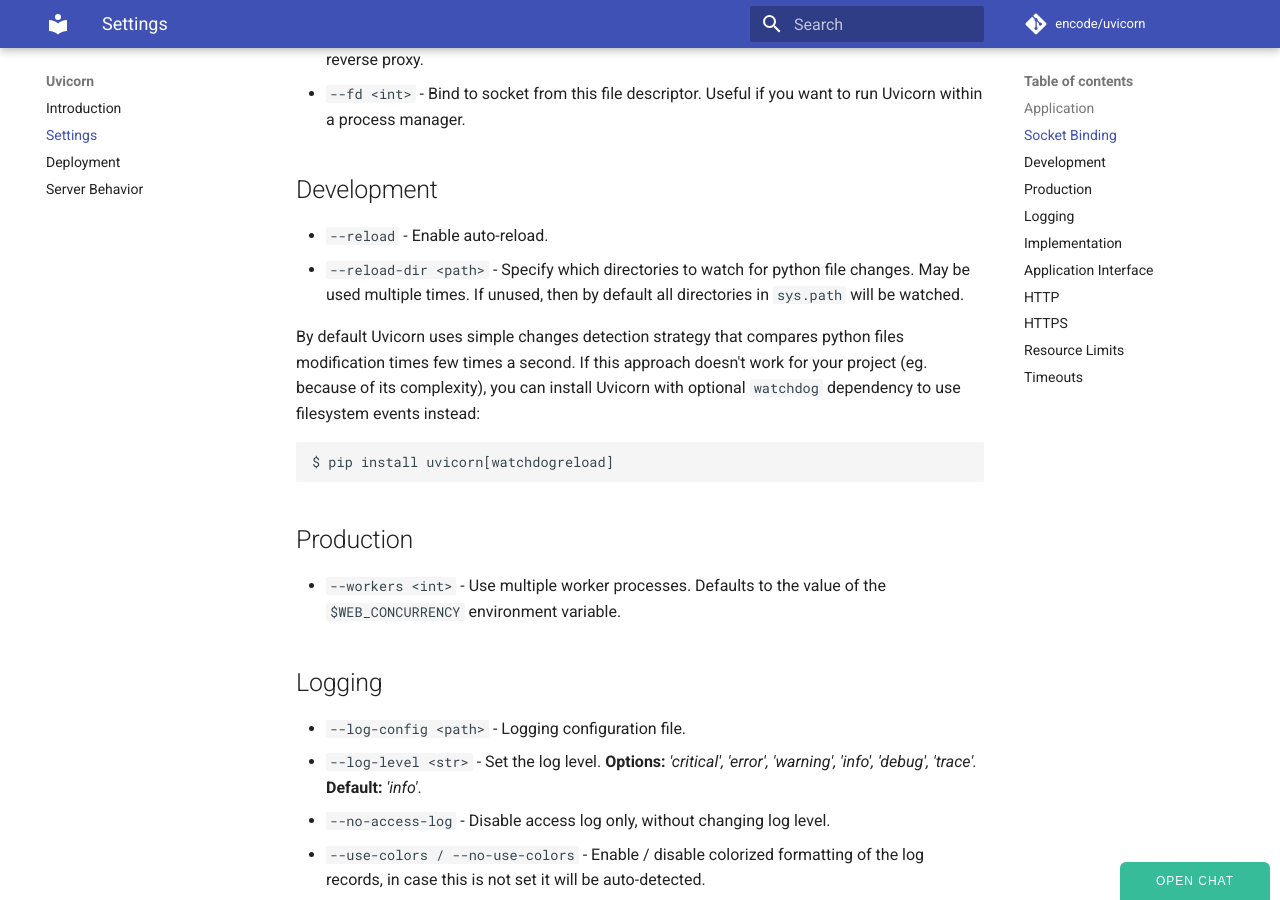
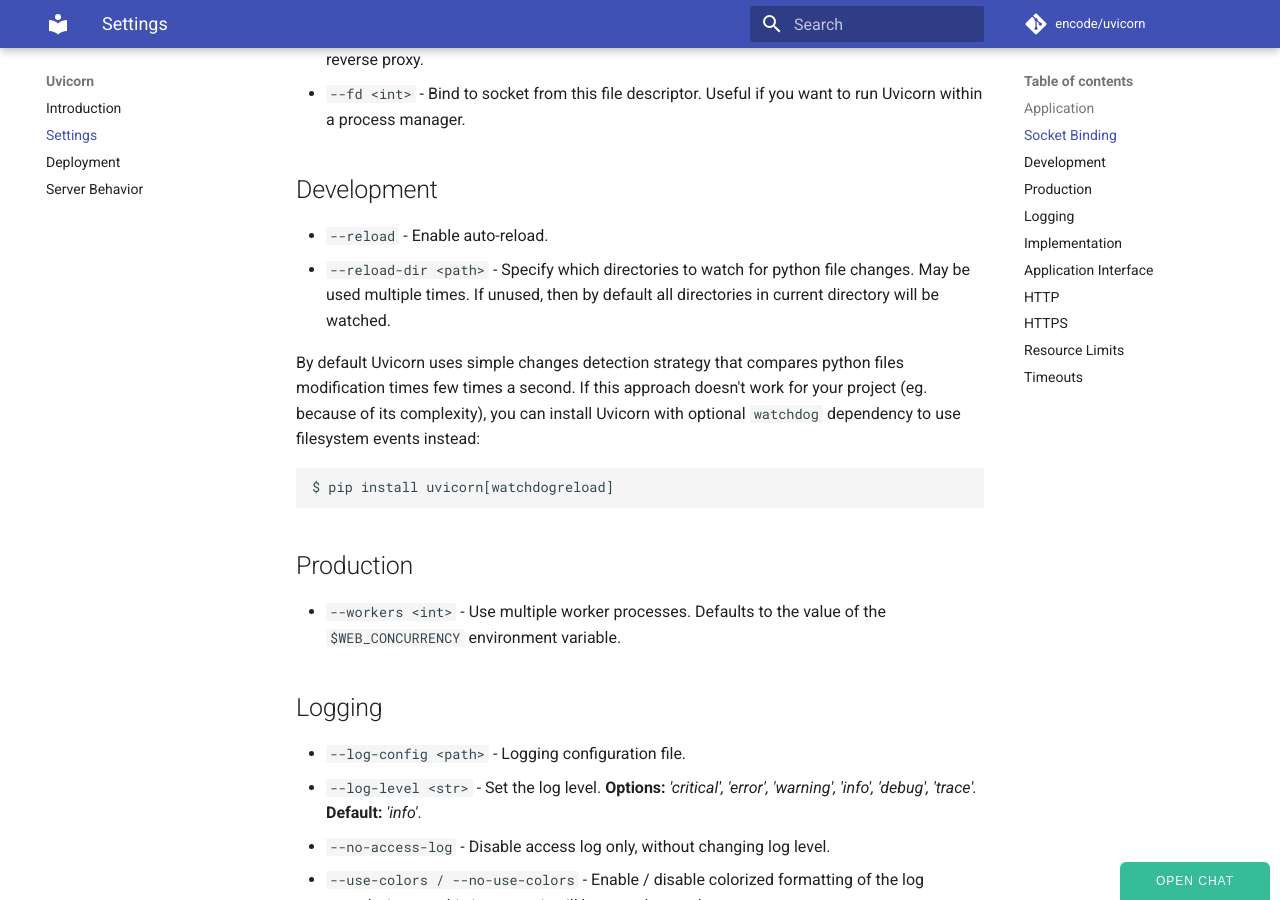
Before and after one commit to encode/uvicorn, an MkDocs documentation site: the page built from docs/settings.md, in a window 1280 px wide and 900 px high, scrolled down 551 px. Built offline with MkDocs 1.6.1 and Material for MkDocs 9.7.7, drawn with Linux system fonts in a browser that asks for light colours; comment, search, counter and statistics services are not loaded; old or Windows-style settings are respelled for this version of MkDocs.

Commit message:
Reflect current reloader behaviour in docs (#625)

```diff
--- a/docs/settings.md
+++ b/docs/settings.md
@@ -19,7 +19,7 @@
 ## Development
 
 * `--reload` - Enable auto-reload.
-* `--reload-dir <path>` - Specify which directories to watch for python file changes. May be used multiple times. If unused, then by default all directories in `sys.path` will be watched.
+* `--reload-dir <path>` - Specify which directories to watch for python file changes. May be used multiple times. If unused, then by default all directories in current directory will be watched.
 
 By default Uvicorn uses simple changes detection strategy that compares python files modification times few times a second. If this approach doesn't work for your project (eg. because of its complexity), you can install Uvicorn with optional `watchdog` dependency to use filesystem events instead:
 
```
